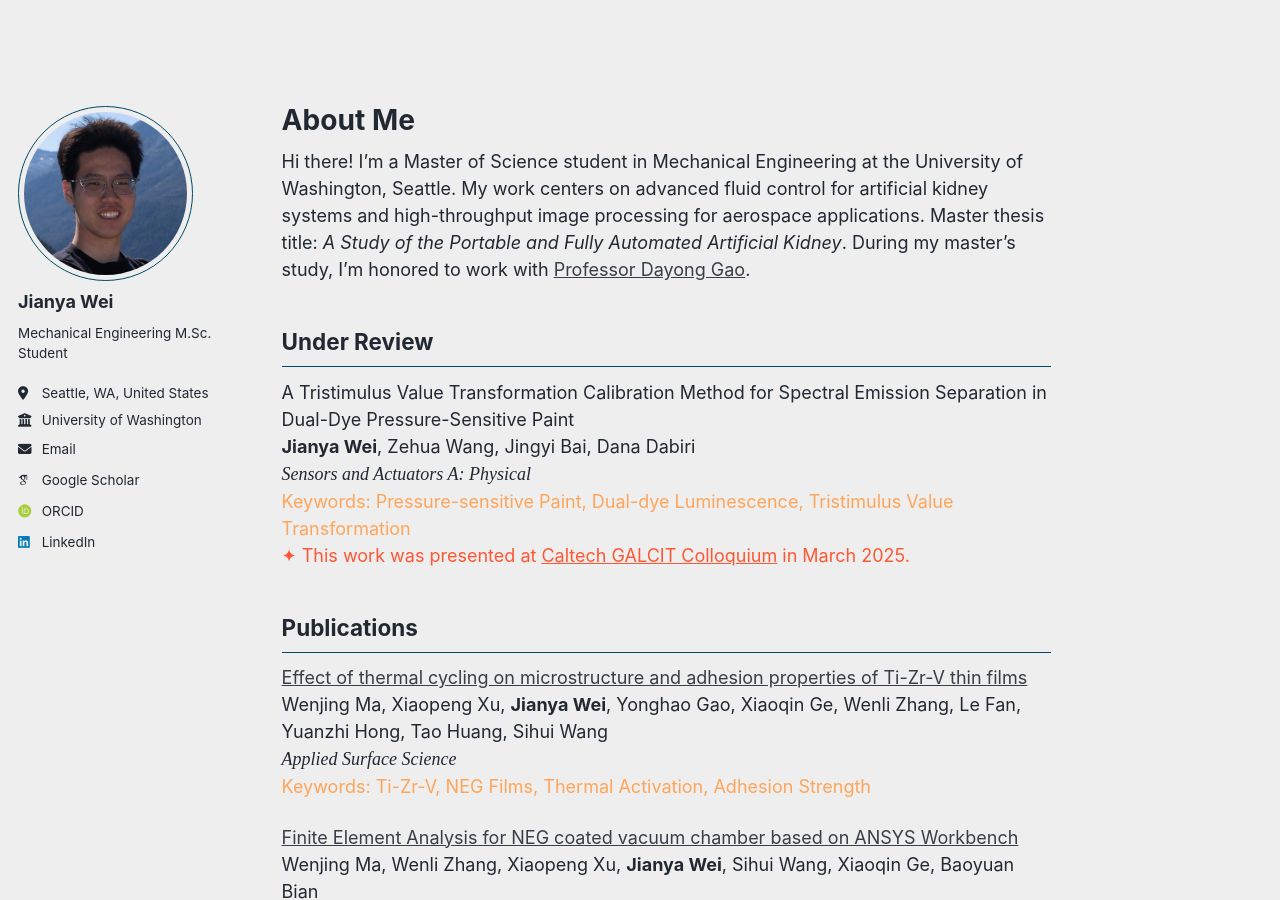
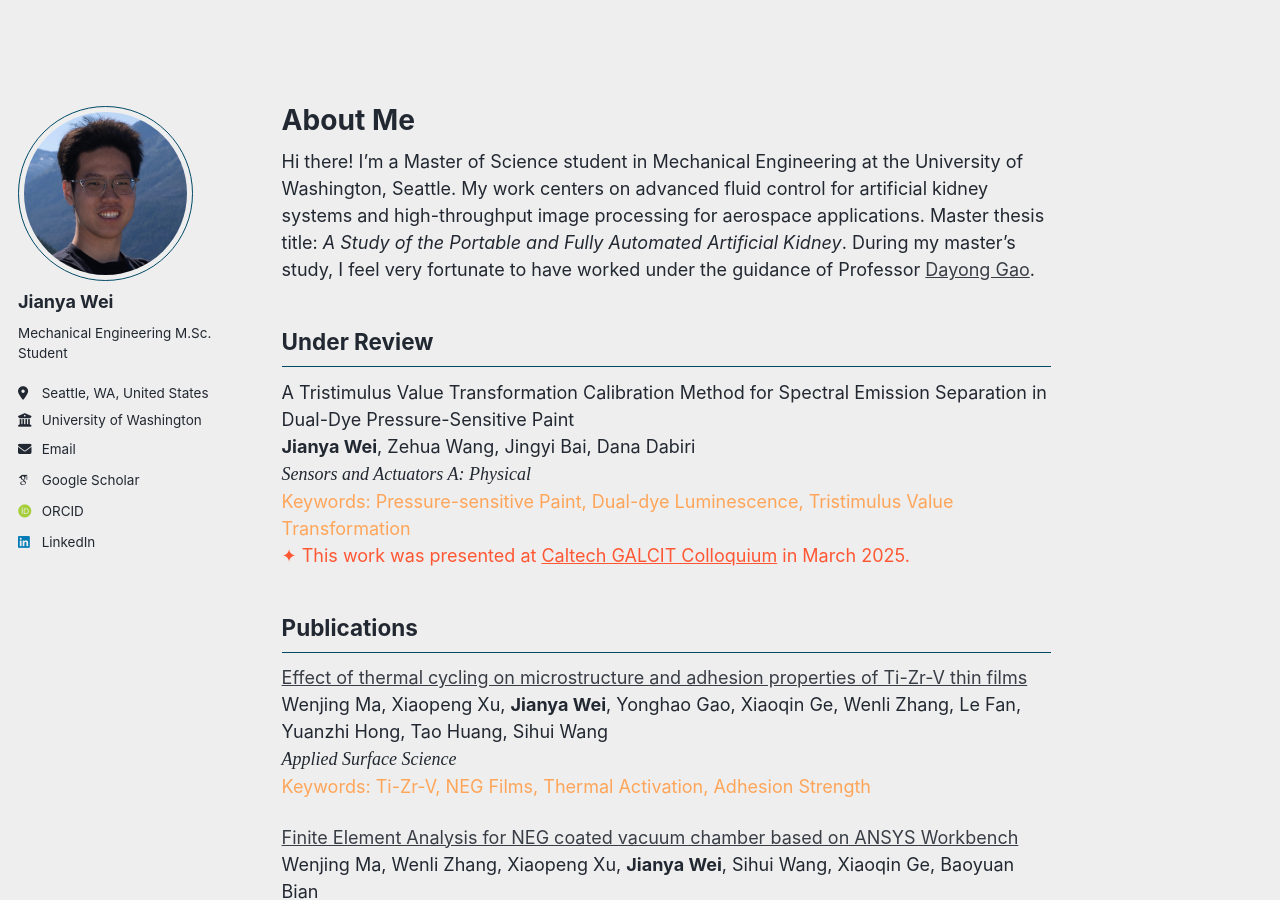
Before and after one commit to jywei02/jywei02.github.io, a Jekyll site: the page built from _pages/about.md, in a window 1280 px wide and 900 px high. Built offline with Jekyll 4.4.1, drawn with Linux system fonts in a browser that asks for light colours; some web fonts are replaced; comment, search, counter and statistics services are not loaded.

Commit message:
Update about.md

```diff
--- a/_pages/about.md
+++ b/_pages/about.md
@@ -6,7 +6,7 @@ redirect_from:
   - /about/
   - /about.html
 ---
-Hi there! I’m a Master of Science student in Mechanical Engineering at the University of Washington, Seattle. My work centers on advanced fluid control for artificial kidney systems and high-throughput image processing for aerospace applications. Master thesis title: <em>A Study of the Portable and Fully Automated Artificial Kidney</em>. During my master's study, I’m honored to work with <a href="https://www.me.washington.edu/facultyfinder/dayong-gao" target="_blank">Professor Dayong Gao</a>.
+Hi there! I’m a Master of Science student in Mechanical Engineering at the University of Washington, Seattle. My work centers on advanced fluid control for artificial kidney systems and high-throughput image processing for aerospace applications. Master thesis title: <em>A Study of the Portable and Fully Automated Artificial Kidney</em>. During my master's study, I feel very fortunate to have worked under the guidance of Professor <a href="https://www.me.washington.edu/facultyfinder/dayong-gao" target="_blank">Dayong Gao</a>.
 
 
 Under Review
```
